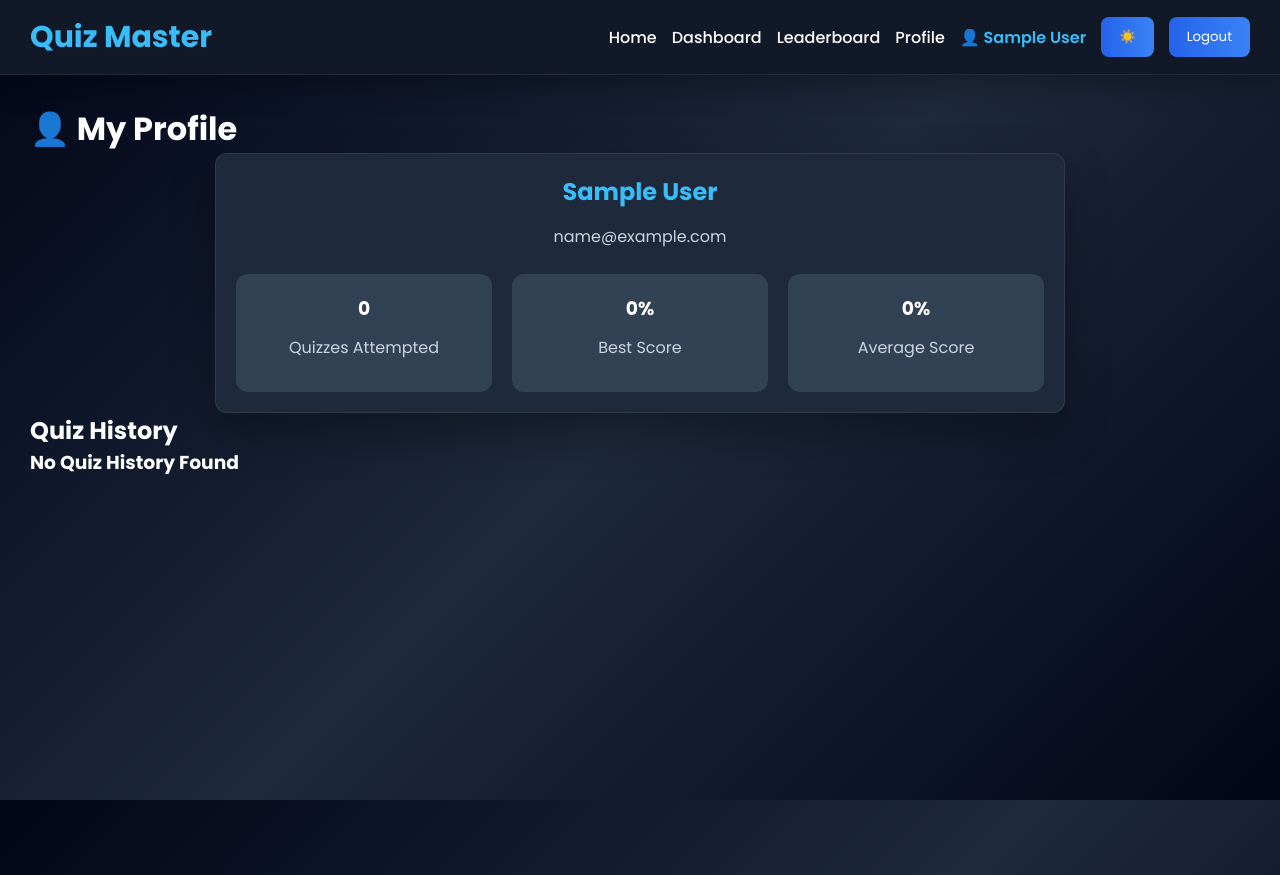
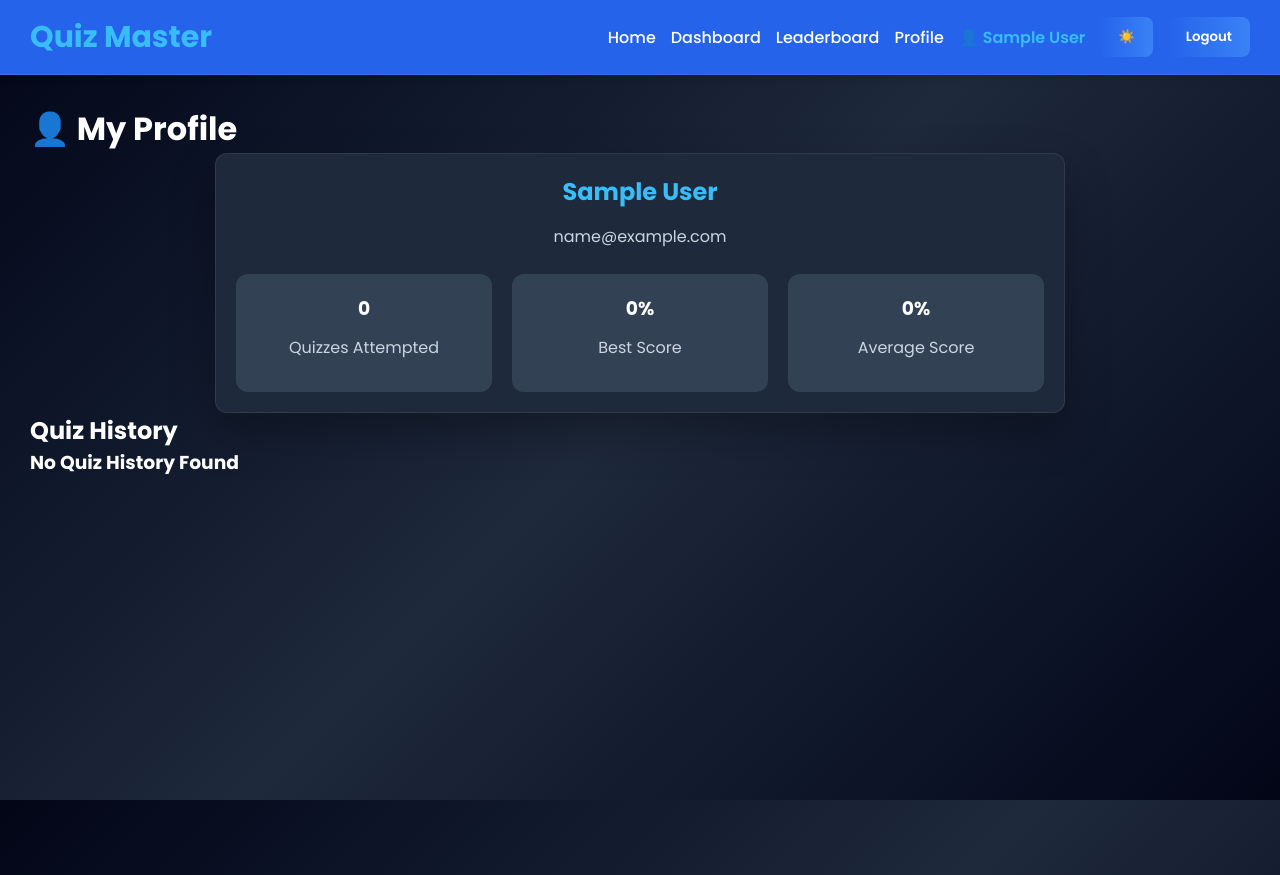
Before and after one commit to anandkishoretata-ak/Quiz-Application, a React (Vite) app: page /profile in a window 1280 px wide. Built offline with nearby package versions, Linux system fonts and the light colour scheme; no server answers; sample sign-in values are in the browser's storage.

Commit message:
modify code

```diff
--- a/src/App.css
+++ b/src/App.css
@@ -1413,3 +1413,74 @@ font-size:24px;
   text-align: center;
   border-radius: 15px;
 }
+.navbar {
+  display: flex;
+  justify-content: space-between;
+  align-items: center;
+
+  padding: 15px 30px;
+
+  background: #2563eb;
+  color: white;
+
+  box-shadow: 0 2px 10px rgba(0,0,0,0.1);
+}
+
+.nav-logo h2 {
+  margin: 0;
+  font-size: 24px;
+}
+
+.nav-links {
+  display: flex;
+  align-items: center;
+  gap: 15px;
+}
+
+.nav-links a {
+  text-decoration: none;
+  color: white;
+  font-weight: 500;
+}
+
+.nav-links a:hover {
+  color: #facc15;
+}
+
+.username {
+  font-weight: bold;
+}
+
+.theme-btn,
+.logout-btn {
+  border: none;
+  padding: 8px 14px;
+  border-radius: 8px;
+  cursor: pointer;
+  font-weight: 600;
+}
+
+.theme-btn {
+  background: white;
+}
+
+.logout-btn {
+  background: #ef4444;
+  color: white;
+}
+
+.logout-btn:hover {
+  opacity: 0.9;
+}
+
+@media (max-width: 768px) {
+  .navbar {
+    flex-direction: column;
+    gap: 15px;
+  }
+
+  .nav-links {
+    flex-wrap: wrap;
+    justify-content: center;
+  }
+}
```
